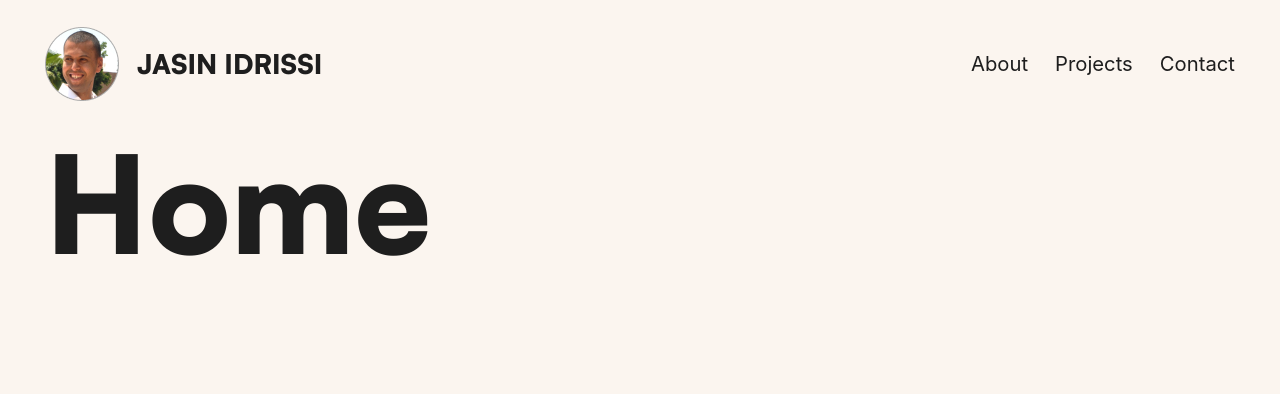
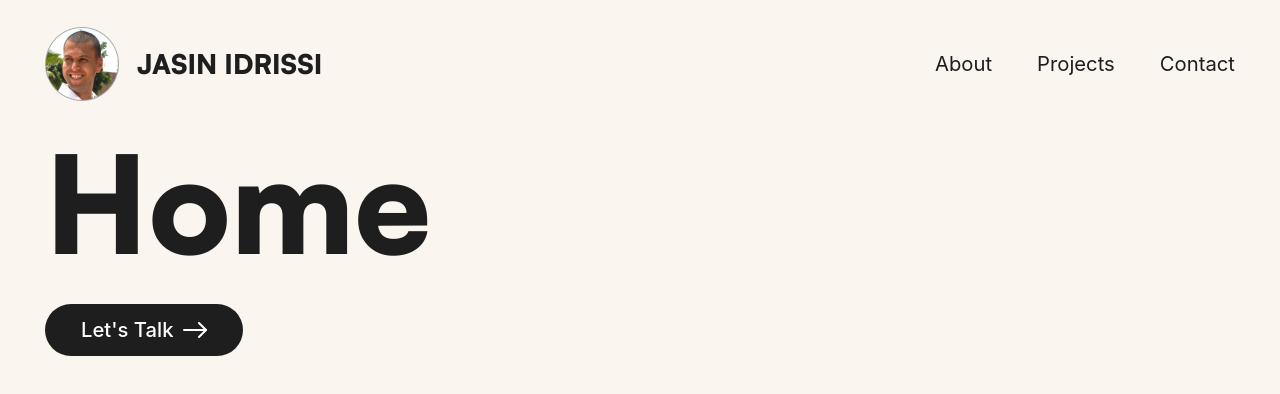
Before and after one commit to jasin1/portfolio-2024, a React (Vite) app: page / in a window 1280 px wide. Shown: the top 394 px of the page. Built offline with nearby package versions, Linux system fonts and the light colour scheme.

Commit message:
Button component

```diff
--- a/src/components/Button/Button.css
+++ b/src/components/Button/Button.css
@@ -0,0 +1,73 @@
+.btn{
+  padding: .75rem 2rem;
+  border: none;
+  /* color: var(--color-highlight); */
+  /* background-color: var(--color-white); */
+  font-family: var(--font-primary);
+  font-size: var(--font-size-base);
+  font-weight: var(--font-weight-medium);
+  text-align: center;
+  text-decoration: none;
+  display: inline-flex;
+  align-items: center;
+  gap: .5rem;
+  border-radius: 100px;
+  cursor: pointer;
+  transition: background-color 0.3s ease, color 0.3s ease;
+}
+
+.btn-black{
+  --btn-bg-color: var(--color-black);
+  --btn-text-color: var(--color-white);
+  --btn-border-color: transparent;
+}
+
+.btn-black:hover{
+  --btn-bg-color: var(--color-highlight);
+  --btn-text-color: var(--color-white);
+}
+
+.btn-white{
+  --btn-bg-color: var(--color-white);
+  --btn-text-color: var(--color-black);
+  --btn-border-color: var(--color-btn-border);
+  border: 1px solid var(--btn-border-color);
+}
+
+.btn-white:hover{
+  --btn-bg-color: var(--color-highlight);
+  --btn-text-color: var(--color-white);
+  --btn-border-color: var(--color-highlight);
+}
+
+/* orange-variation */
+.btn-white-orange{
+  --btn-bg-color: var(--color-white);
+  --btn-text-color: var(--color-highlight);
+  --btn-border-color: transparent;
+}
+
+.btn-white-orange:hover{
+  --btn-bg-color: var(--color-black);
+  --btn-text-color: var(--color-white);
+}
+
+
+
+.btn-outline{
+  --btn-bg-color: transparent;
+  --btn-text-color: var(--color-black);
+  --btn-border-color: var(--color-btn-dark-border);
+  border: 1px solid var(--btn-border-color);
+}
+
+.btn-outline:hover {
+  --btn-bg-color: var(--color-highlight);
+  --btn-text-color: var(--color-white);
+  --btn-border-color: var(--color-highlight);
+}
+
+.btn {
+  background-color: var(--btn-bg-color);
+  color: var(--btn-text-color);
+}
--- a/src/components/Button/Button.jsx
+++ b/src/components/Button/Button.jsx
@@ -1,9 +1,17 @@
 import './Button.css';
 
-function Button({children, onClick, type, variant}){
+function Button({children, onClick, type, variant, hasArrow}){
   return(
       <button className={`btn btn-${variant}`} onClick={onClick} type={type}>
           {children}
+          {hasArrow && (
+            <svg width="24" height="16" viewBox="0 0 24 16" fill="none" xmlns="http://www.w3.org/2000/svg">
+            <path d="M1 8L23 8" stroke="currentColor" strokeWidth="2" strokeLinecap="round" strokeLinejoin="round"/>
+            <path d="M16 1L23 8L16 15" stroke="currentColor" strokeWidth="2" strokeLinecap="round" strokeLinejoin="round"/>
+            </svg>
+
+
+          )}
       </button>
   )
 }
--- a/src/components/Header/Header.css
+++ b/src/components/Header/Header.css
@@ -20,7 +20,7 @@ nav{
 }
 
 .nav-links{
-  gap: 1.5rem;
+  gap: 2.5rem;
 }
 
 .nav-link{
--- a/src/index.css
+++ b/src/index.css
@@ -5,10 +5,14 @@
   font-style: normal;
 }
 
+@import url('https://fonts.googleapis.com/css2?family=Inter:wght@100..900&display=swap');
+
+
 :root {
   --font-primary: Inter, system-ui, Avenir, Helvetica, Arial, sans-serif;
   --font-heading: 'Satoshi', sans-serif;
   --font-weight-black: 900;
+  --font-weight-medium: 520;
   --font-weight-regular: 400;
 
   /* Base font size */
@@ -31,6 +35,7 @@
   --color-dark-grey: #767676;
   --color-light-grey: #F7F7F7;
   --color-btn-border: #E7E5E2;
+  --color-btn-dark-border: #ACACAC;
 
   /* background-color: var(--color-background); */
 
--- a/src/pages/Home/Home.jsx
+++ b/src/pages/Home/Home.jsx
@@ -1,5 +1,6 @@
 import "./Home.css";
 import Header from "../../components/Header/Header.jsx";
+import Button from "../../components/Button/Button.jsx";
 
 function Home() {
   return (
@@ -8,6 +9,11 @@ function Home() {
         <div className="container">
           <Header />
           <h1>Home</h1>
+          <Button
+          variant="black"
+          type="button"
+          hasArrow={true}
+          >Let's Talk</Button>
         </div>
       </article>
     </main>
```
